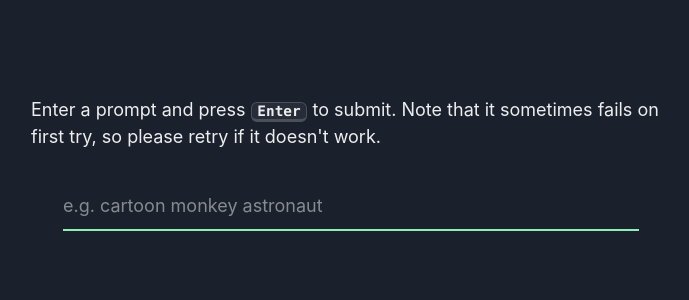
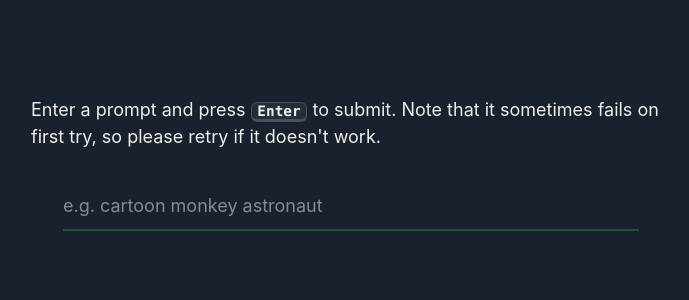
Before and after one commit to spencerkinney/chainlink-hackathon-frontend, a React (Create React App) app: page /sd in a window 1280 px wide. Shown: the top 300 px of the page, without its empty margins (289-978 px from the left). Built offline with nearby package versions, Linux system fonts and the light colour scheme.

Commit message:
style updates

```diff
--- a/src/components/ImageGenerator.js
+++ b/src/components/ImageGenerator.js
@@ -59,7 +59,7 @@ const ImageGenerator = () => {
   };
 
   return (
-    <Container centerContent py="6" maxW={"2xl"} pt={24}>
+    <Container centerContent py="12" maxW={"2xl"} pt={24} minH={"100vh"}>
       <VStack spacing="8">
         <Text fontSize="lg">
           Enter a prompt and press <Kbd>Enter</Kbd> to submit. Note that it sometimes fails on first try, so please retry if it doesn't work.
@@ -70,9 +70,9 @@ const ImageGenerator = () => {
             placeholder="e.g. cartoon monkey astronaut"
             value={prompt}
             onChange={(e) => setPrompt(e.target.value)}
-            focusBorderColor="whatsapp.200"
+            focusBorderColor="green.800"
             size="lg"
-            minW="xl"
+            minW={["sm", "lg", "xl"]}
             variant="flushed"
             mb="4"
             sx={{
@@ -87,8 +87,8 @@ const ImageGenerator = () => {
         <VStack spacing="4" width="full">
           {isLoading ? (
             <>
-              <Skeleton height="250px" width="full" />
-              <Skeleton height="250px" width="full" />
+              <Skeleton height="400px" width="full" />
+              <Skeleton height="400px" width="full" />
             </>
           ) : (
             images.map((image, index) => (
```
